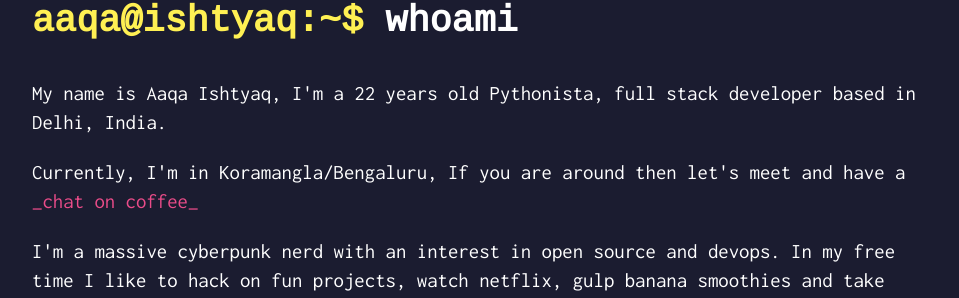
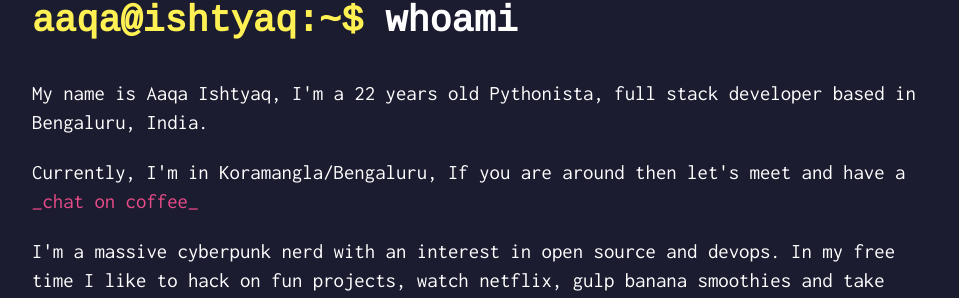
Before and after one commit to aaqaishtyaq/aaqaishtyaq.github.io, a Jekyll site: the page built from index.html, in a window 1280 px wide. Shown: the part 217-515 px from the top of the page, without its empty margins (16-975 px from the left). Built offline with Jekyll 4.4.1, drawn with Linux system fonts in a browser that asks for light colours.

Commit message:
:black_joker: Domain update bug fix

```diff
--- a/_config.yml
+++ b/_config.yml
@@ -1,7 +1,7 @@
 name: Aaqa Ishtyaq - FullStack developer
 email: aaqaishtyaq@gmail.com
 markdown: kramdown
-url: "https://aaqai.me"
+url: "https://aaqa.dev"
 plugins:
   - jekyll-seo-tag
   - jekyll-sitemap
--- a/_dev/pug/about.pug
+++ b/_dev/pug/about.pug
@@ -8,7 +8,7 @@
 
         p
             | My name is Aaqa Ishtyaq, I'm a 22 years old Pythonista,
-            | full stack developer based in Delhi, India.
+            | full stack developer based in Bengaluru, India.
 
         p
             | Currently, I'm in Koramangla/Bengaluru, If
--- a/_includes/about.html
+++ b/_includes/about.html
@@ -1,5 +1,5 @@
 <section class="about"><h2 class="section-heading"><span>aaqa@ishtyaq:~$</span><span> whoami</span></h2><article class="about__text"><p>My name is Aaqa Ishtyaq, I'm a 22 years old Pythonista,
-full stack developer based in Delhi, India.</p><p>Currently, I'm in Koramangla/Bengaluru, If
+full stack developer based in Bengaluru, India.</p><p>Currently, I'm in Koramangla/Bengaluru, If
 you are around then let's meet and
 have a <a href="https://t.me/aaqa_i" target="_blank">chat on coffee</a></p><p>I'm a <span> massive cyberpunk nerd </span> with an interest in
 open source and devops. In my free time I like to hack on fun
```
Also changed, not shown: _data/jobs.json (line endings or trailing spaces), _includes/footer.html (line endings or trailing spaces), index.html (line endings or trailing spaces).
